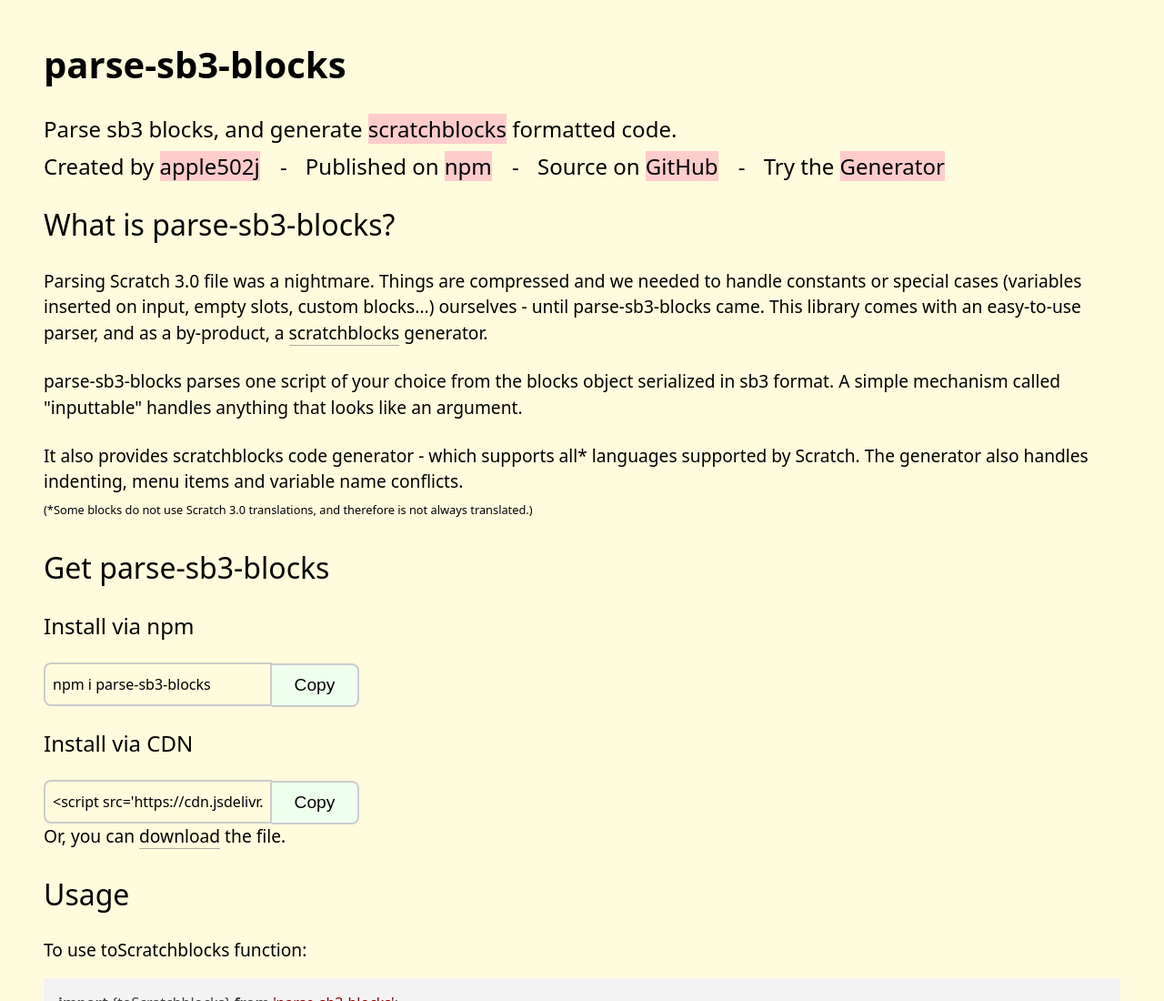
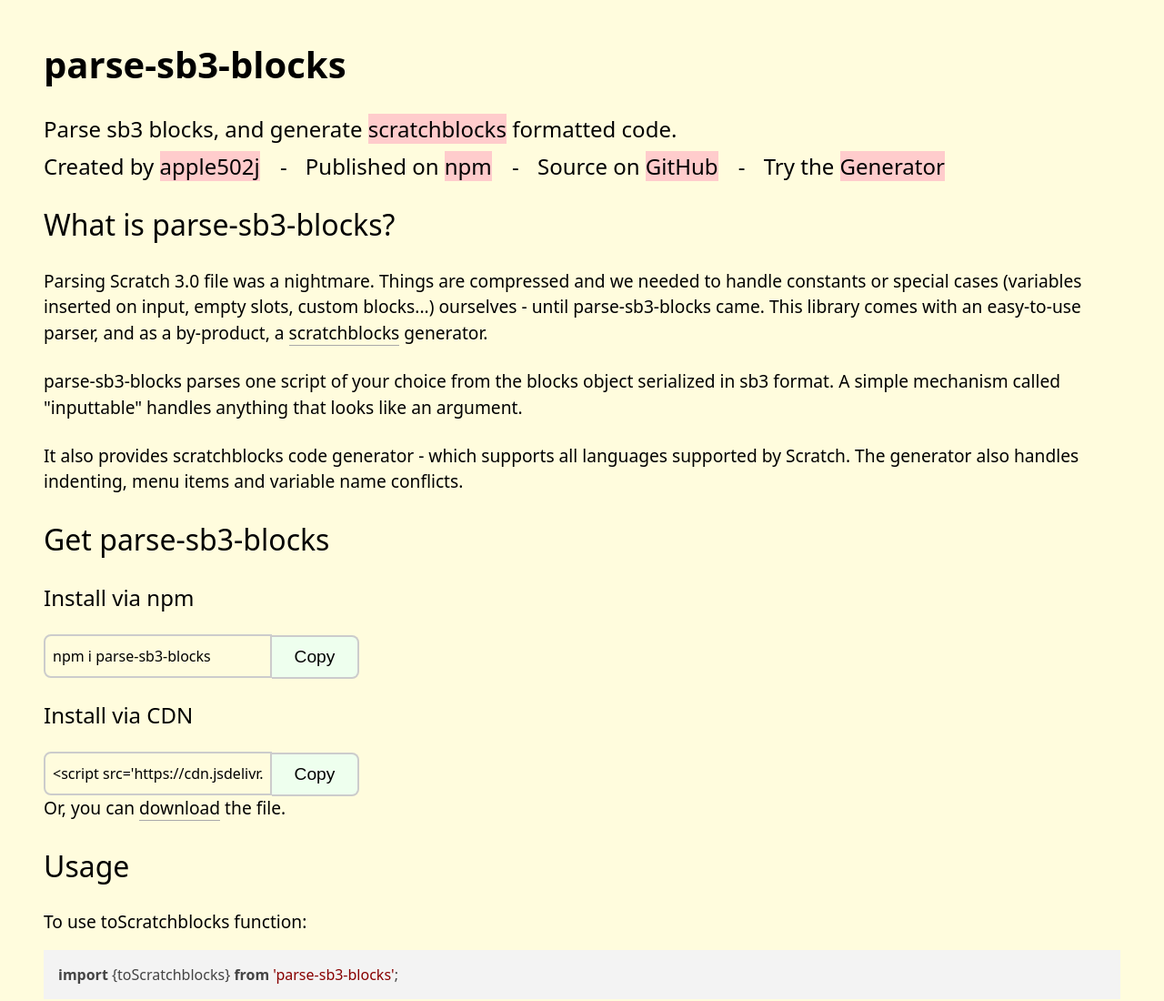
Before and after one commit to apple502j/parse-sb3-blocks, a website: page docs/index.html in a window 1280 px wide. Shown: the top 1100 px of the page at 91% size. Drawn offline with nearby package versions, Linux system fonts and the light colour scheme; some packages are replaced by stand-ins of ours; a script that the page names is missing.

Commit message:
[docs] update docs to reflect changes to block mappings

```diff
--- a/docs/index.html
+++ b/docs/index.html
@@ -53,7 +53,7 @@
             <h2>What is parse-sb3-blocks?</h2>
             <p>Parsing Scratch 3.0 file was a nightmare. Things are compressed and we needed to handle constants or special cases (variables inserted on input, empty slots, custom blocks...) ourselves - until parse-sb3-blocks came. This library comes with an easy-to-use parser, and as a by-product, a <a href="https://scratchblocks.github.io/" rel="noreferrer noopener" target="_blank">scratchblocks</a> generator.</p>
             <p>parse-sb3-blocks parses one script of your choice from the blocks object serialized in sb3 format. A simple mechanism called "inputtable" handles anything that looks like an argument.</p>
-            <p>It also provides scratchblocks code generator - which supports all* languages supported by Scratch. The generator also handles indenting, menu items and variable name conflicts. <br><small>(*Some blocks do not use Scratch 3.0 translations, and therefore is not always translated.)</small></p>
+            <p>It also provides scratchblocks code generator - which supports all languages supported by Scratch. The generator also handles indenting, menu items and variable name conflicts.</p>
 
             <h2>Get parse-sb3-blocks</h2>
             <div class="install">
```
